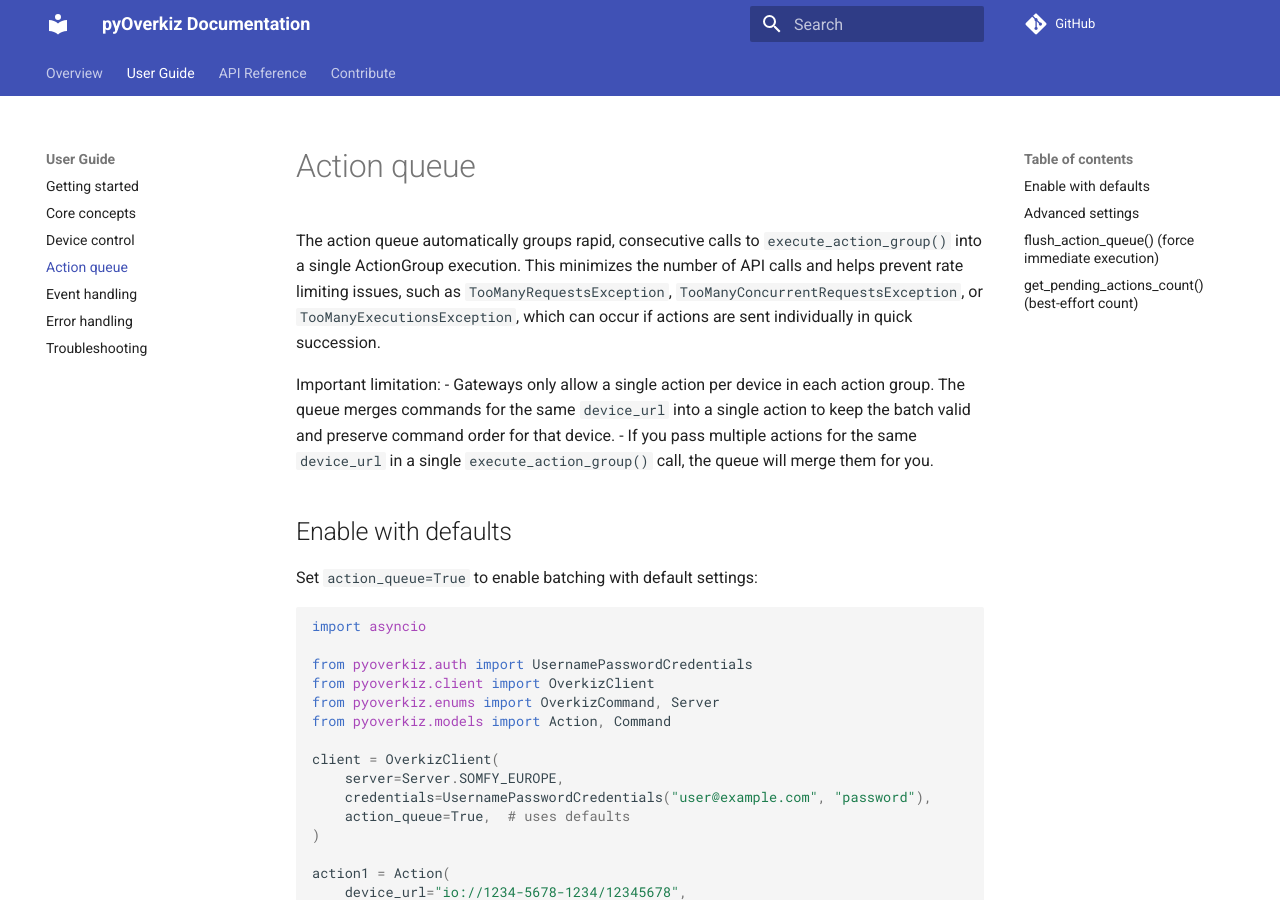
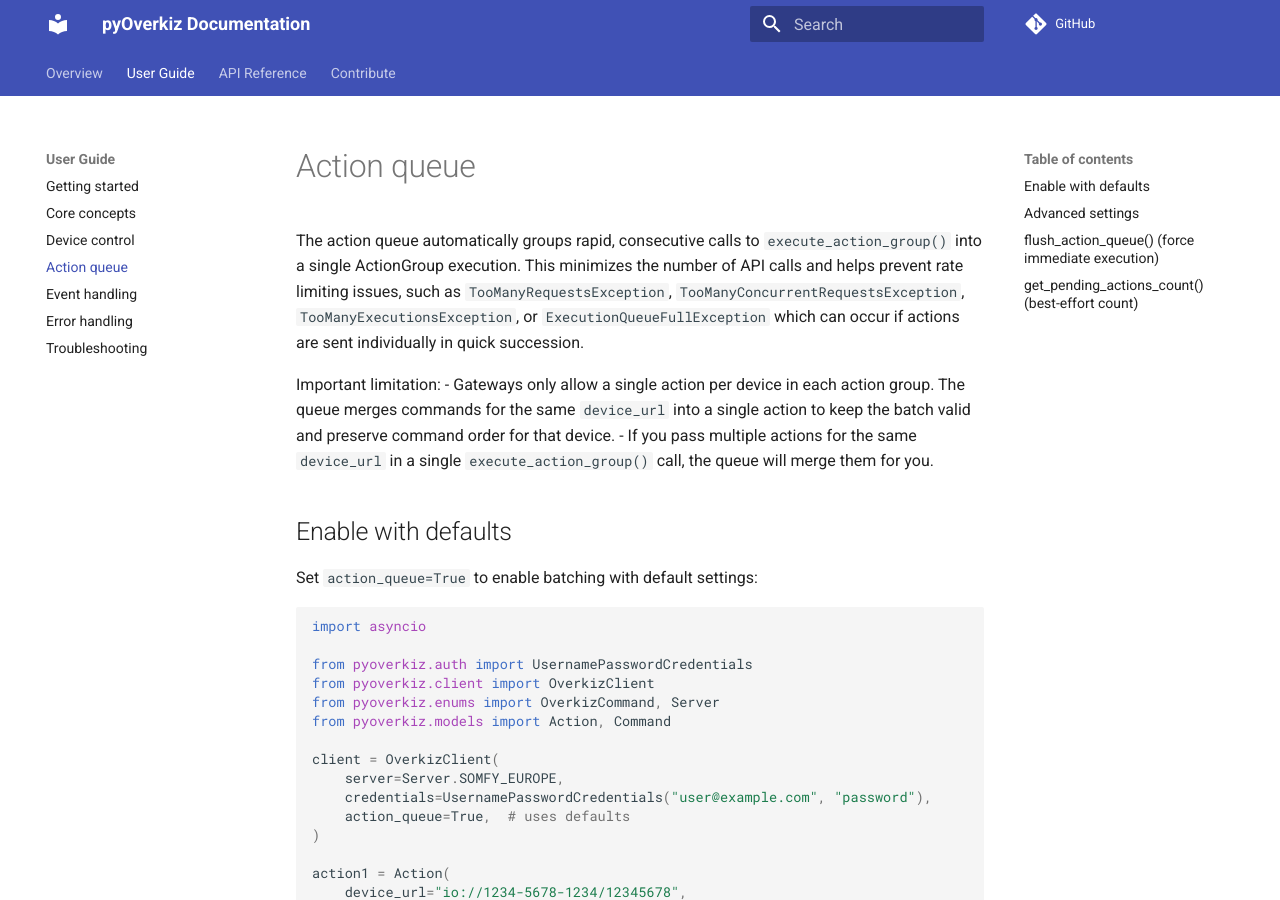
Before and after one commit to iMicknl/python-overkiz-api, an MkDocs documentation site: the page built from docs/action-queue.md, in a window 1280 px wide and 900 px high. Built offline with MkDocs 1.6.1 and Material for MkDocs 9.7.7, drawn with Linux system fonts in a browser that asks for light colours; comment, search, counter and statistics services are not loaded.

Commit message:
Update action queue documentation to clarify rate limits and improve structure

```diff
--- a/docs/action-queue.md
+++ b/docs/action-queue.md
@@ -1,6 +1,6 @@
 # Action queue
 
-The action queue automatically groups rapid, consecutive calls to `execute_action_group()` into a single ActionGroup execution. This minimizes the number of API calls and helps prevent rate limiting issues, such as `TooManyRequestsException`, `TooManyConcurrentRequestsException`, or `TooManyExecutionsException`, which can occur if actions are sent individually in quick succession.
+The action queue automatically groups rapid, consecutive calls to `execute_action_group()` into a single ActionGroup execution. This minimizes the number of API calls and helps prevent rate limiting issues, such as `TooManyRequestsException`, `TooManyConcurrentRequestsException`, `TooManyExecutionsException`, or `ExecutionQueueFullException` which can occur if actions are sent individually in quick succession.
 
 Important limitation:
 - Gateways only allow a single action per device in each action group. The queue
```
Also changed, not shown: docs/device-control.md (+6 -3 lines).
